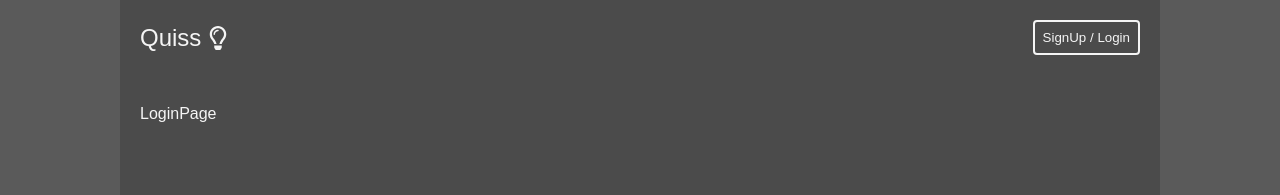
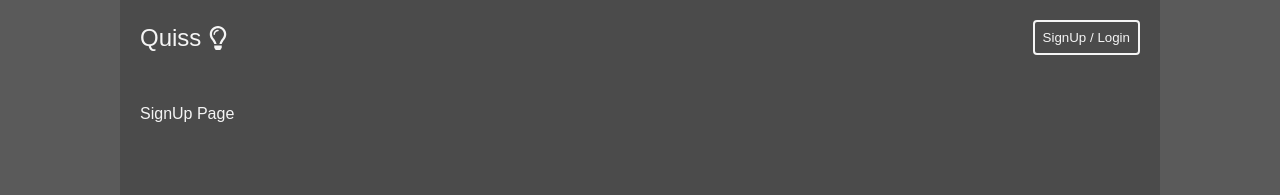
Before and after one commit to Tunamu/Web-Programming-Assignment, a React (Create React App) app in the folder frontend/: page /SignUp in a window 1280 px wide. Shown: the top 195 px of the page. Built offline with nearby package versions, Linux system fonts and the light colour scheme; the HTML template or start-up script is replaced by a standard one.

Commit message:
added basic signup scripts

```diff
--- a/frontend/src/App.js
+++ b/frontend/src/App.js
@@ -1,7 +1,7 @@
 import './App.css';
 import {Route, Routes} from "react-router-dom";
 import NavBar from "./pages/NavBar";
-import LoginPage from "./pages/LoginPage";
+import SignUpPage from "./pages/SignUpPage";
 import MainPage from "./pages/MainPage";
 import QuizPage from "./pages/QuizPage";
 
@@ -11,7 +11,7 @@ function App() {
     <div className="App">
         <NavBar/>
       <Routes>
-          <Route path="/SignUp" element={<LoginPage/>} />
+          <Route path="/SignUp" element={<SignUpPage/>} />
           <Route path="/" element={<MainPage/>} />
           <Route path="/Quiz" element={<QuizPage/>} />
       </Routes>
--- a/frontend/src/pages/LoginPage.js
+++ /dev/null
@@ -1,9 +0,0 @@
-function LoginPage() {
-    return (
-        <div>
-            LoginPage
-        </div>
-    )
-}
-
-export default LoginPage;
--- /dev/null
+++ b/frontend/src/pages/SignUpPage.js
@@ -0,0 +1,19 @@
+import './SignUpPage.css'
+import {useState} from "react";
+
+function SignUpPage() {
+    const [UserInfo, setUserInfo] = useState({
+        username: '',
+        email: "",
+        password: "",
+        password_confirmation: "",
+    });
+
+    return (
+        <div>
+            SignUp Page
+        </div>
+    )
+}
+
+export default SignUpPage;
```
Also changed, not shown: frontend/src/pages/SignUpPage.css (added).
